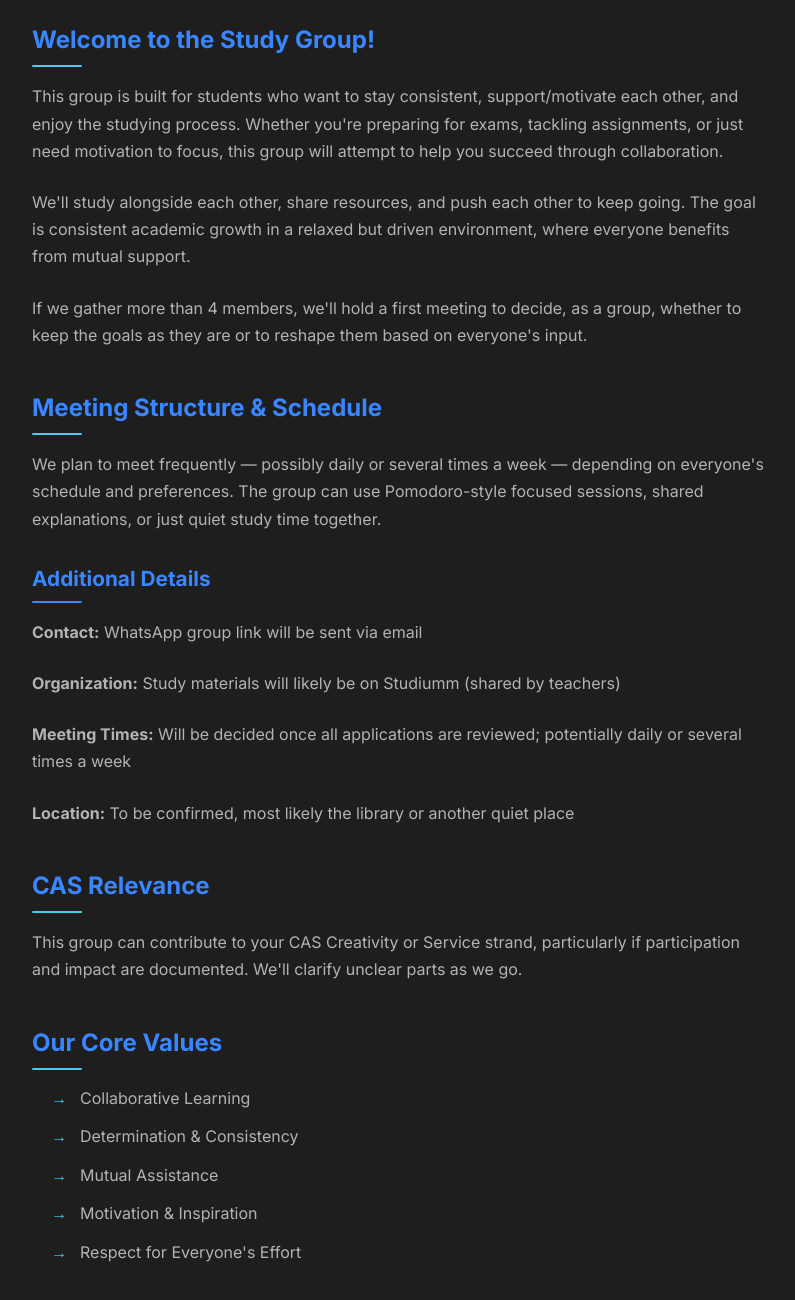
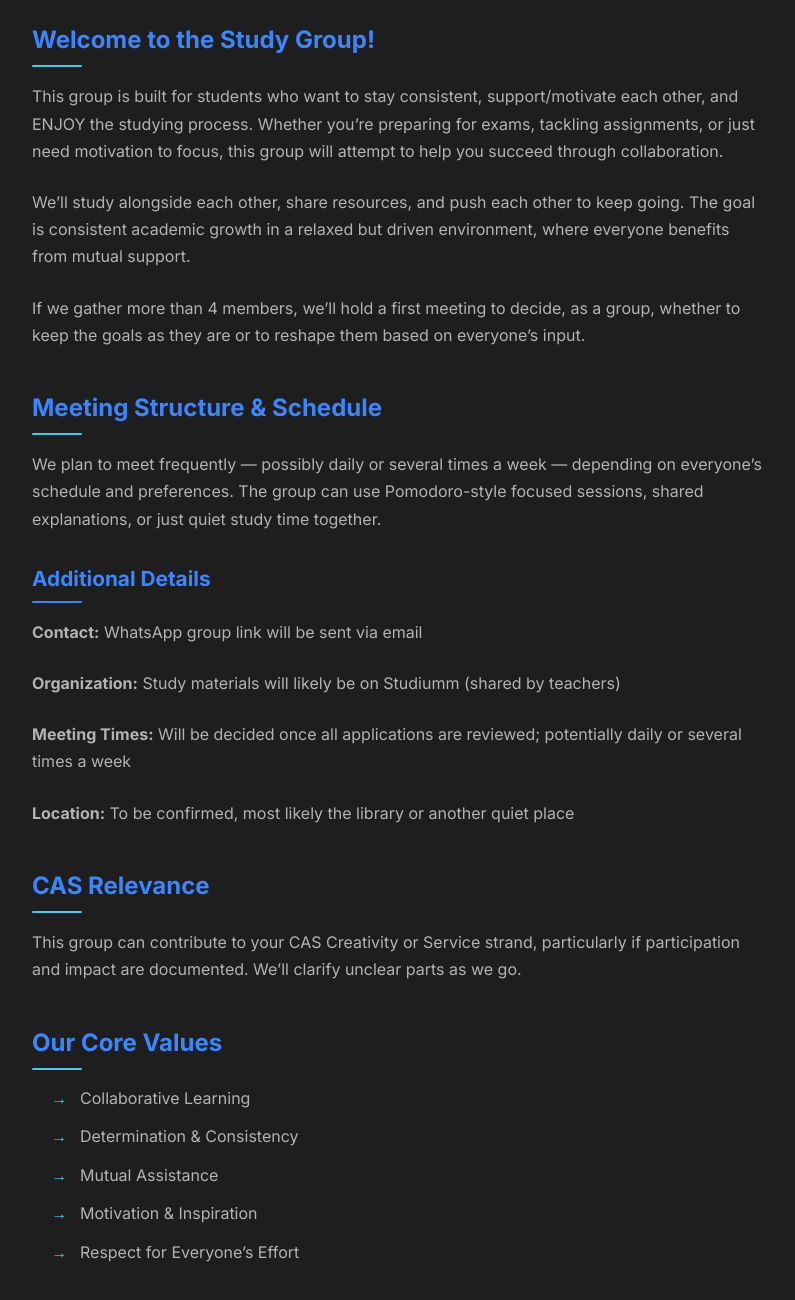
Before and after one commit to LopDaBop/SideQuestGroups, a plain HTML site: page pages/study-group.html in a window 1280 px wide. Shown: the part 204-1504 px from the top of the page, without its empty margins (240-1035 px from the left). Drawn offline with Linux system fonts and the light colour scheme.

Commit message:
Update study-group.html
ch

```diff
--- a/pages/study-group.html
+++ b/pages/study-group.html
@@ -27,14 +27,14 @@
             <div class="content-wrapper">
                 <div class="info-section">
                     <h2>Welcome to the Study Group!</h2>
-                    <p>This group is built for students who want to stay consistent, support/motivate each other, and enjoy the studying process. Whether you're preparing for exams, tackling assignments, or just need motivation to focus, this group will attempt to help you succeed through collaboration.</p>
-                    <p>We'll study alongside each other, share resources, and push each other to keep going. The goal is consistent academic growth in a relaxed but driven environment, where everyone benefits from mutual support.</p>
-                    <p>If we gather more than 4 members, we'll hold a first meeting to decide, as a group, whether to keep the goals as they are or to reshape them based on everyone's input.</p>
+                    <p>This group is built for students who want to stay consistent, support/motivate each other, and ENJOY the studying process. Whether you’re preparing for exams, tackling assignments, or just need motivation to focus, this group will attempt to help you succeed through collaboration.</p>
+                    <p>We’ll study alongside each other, share resources, and push each other to keep going. The goal is consistent academic growth in a relaxed but driven environment, where everyone benefits from mutual support.</p>
+                    <p>If we gather more than 4 members, we’ll hold a first meeting to decide, as a group, whether to keep the goals as they are or to reshape them based on everyone’s input.</p>
                 </div>
 
                 <div class="info-section">
                     <h2>Meeting Structure & Schedule</h2>
-                    <p>We plan to meet frequently — possibly daily or several times a week — depending on everyone's schedule and preferences. The group can use Pomodoro-style focused sessions, shared explanations, or just quiet study time together.</p>
+                    <p>We plan to meet frequently — possibly daily or several times a week — depending on everyone’s schedule and preferences. The group can use Pomodoro-style focused sessions, shared explanations, or just quiet study time together.</p>
 
                     <h3>Additional Details</h3>
                     <p><strong>Contact:</strong> WhatsApp group link will be sent via email</p>
@@ -45,7 +45,7 @@
 
                 <div class="info-section">
                     <h2>CAS Relevance</h2>
-                    <p>This group can contribute to your CAS Creativity or Service strand, particularly if participation and impact are documented. We'll clarify unclear parts as we go.</p>
+                    <p>This group can contribute to your CAS Creativity or Service strand, particularly if participation and impact are documented. We’ll clarify unclear parts as we go.</p>
                 </div>
 
                 <div class="info-section">
@@ -55,7 +55,7 @@
                         <li>Determination & Consistency</li>
                         <li>Mutual Assistance</li>
                         <li>Motivation & Inspiration</li>
-                        <li>Respect for Everyone's Effort</li>
+                        <li>Respect for Everyone’s Effort</li>
                     </ul>
                 </div>
             </div>
```
